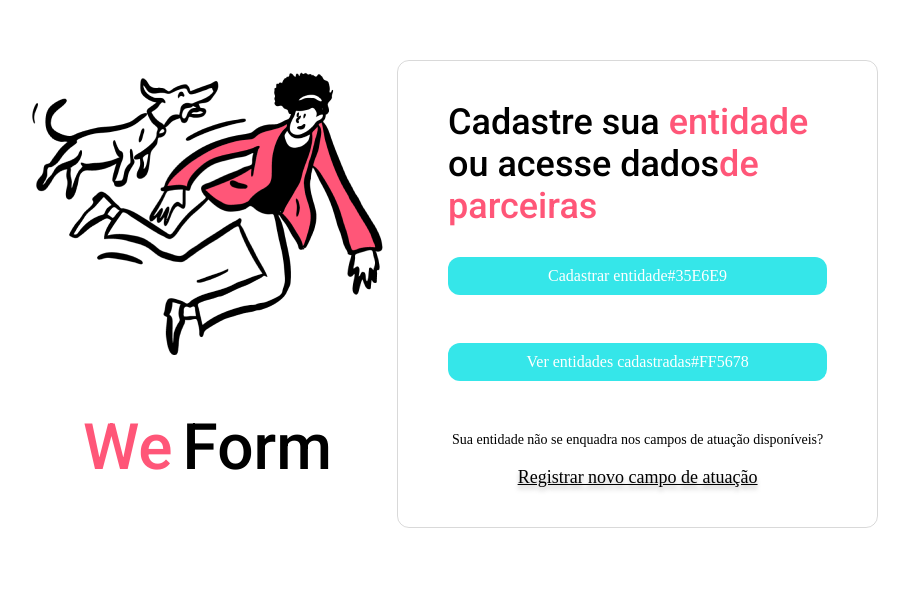
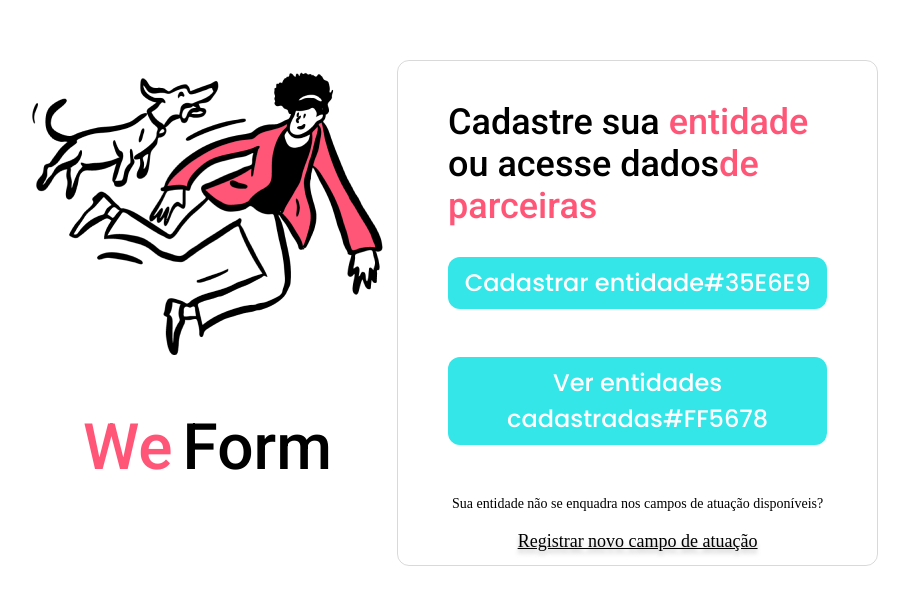
Before and after one commit to TatianePatriota/we-form, a React (Vite) app: page / in a window 1280 px wide. Shown: the part 148-752 px from the top of the page, without its empty margins (192-1101 px from the left). Built offline with nearby package versions, Linux system fonts and the light colour scheme.

Commit message:
add styles

```diff
--- a/src/components/CommonButton.tsx
+++ b/src/components/CommonButton.tsx
@@ -16,11 +16,15 @@ export function CommonButton({ text, color }: CommonButtontype) {
 
 export const StyledCommonButton = styled.a`
   text-decoration: none;
-  padding: 10px;
+  padding: 8px;
   background-color: ${({ theme }) => theme.colors.lightGreen};
   color: ${({ theme }) => theme.colors.white};
+  font-family: ${({ theme }) => theme.fonts.fontPoppins};
   display: block;
   text-align: center;
   border-radius: 12px;
   margin-bottom: 48px;
+  font-size: ${({ theme }) => theme.font.size.large}px;
+  line-height: 36px;
+  font-weight: 500;
 `;
```
